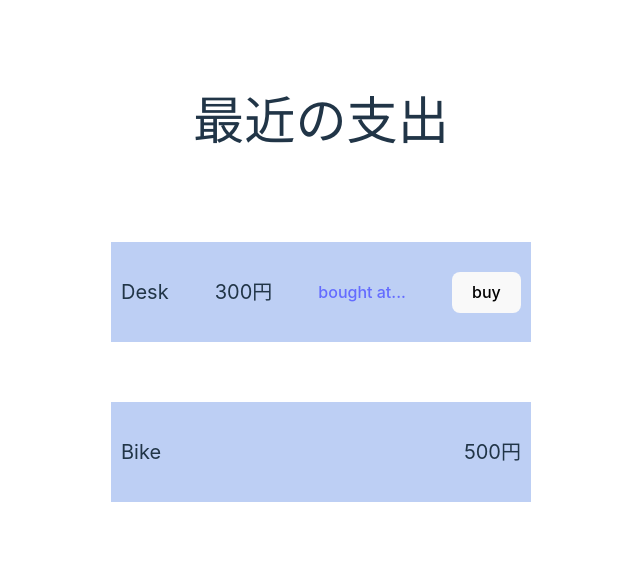
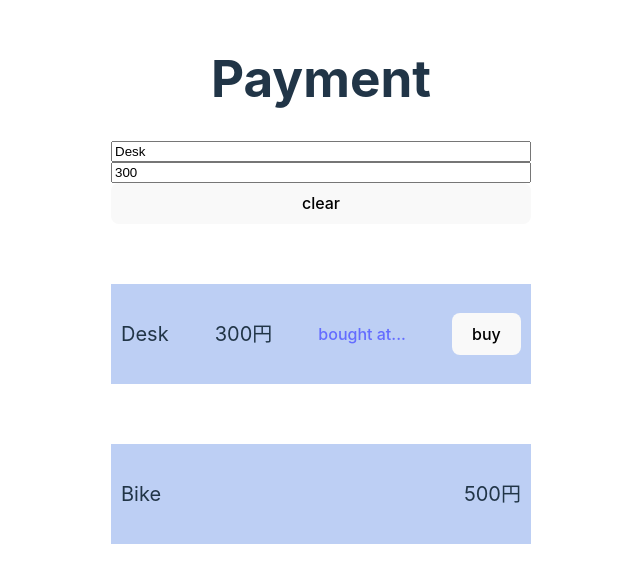
Before and after one commit to tocchi-739/study-vue-typescript, a Vue app: page / in a window 1280 px wide. Shown: the part 120-702 px from the top of the page, without its empty margins (319-959 px from the left). Built offline with nearby package versions, Linux system fonts and the light colour scheme.

Commit message:
セクション4

```diff
--- a/index.html
+++ b/index.html
@@ -1,5 +1,5 @@
 <!DOCTYPE html>
-<html lang="en">
+<html lang="`ja">
   <head>
     <meta charset="UTF-8" />
     <link rel="icon" type="image/svg+xml" href="/vite.svg" />
--- a/src/components/Payment.vue
+++ b/src/components/Payment.vue
@@ -1,5 +1,7 @@
 <script setup lang="ts">
-const item1 = { name: "Desk", price: 300 };
+import { reactive, computed } from "vue";
+
+const item1 = reactive({ name: "Desk", price: 300 });
 const item2 = { name: "Bike", price: 500 };
 
 const url = "https://www.yahoo.co.jp";
@@ -7,14 +9,32 @@ const url = "https://www.yahoo.co.jp";
 const buy = (itemName: string) => {
   alert(itemName + "を購入しますか？");
 };
+
+const clear = () => {
+  item1.name = "";
+  item1.price = 0;
+};
+
+const budget = 50000;
+
+const priceLabel = computed(() => {
+  if (item1.price > budget) {
+    return "予算オーバー";
+  } else {
+    return item1.price + "円";
+  }
+});
 </script>
 
 <template>
   <div class="container">
-    <h1>最近の支出</h1>
+    <h1>Payment</h1>
+    <input v-model="item1.name" />
+    <input v-model="item1.price" />
+    <button v-on:click="clear">clear</button>
     <div class="payment">
       <label>{{ item1.name }}</label>
-      <label>{{ item1.price }}円</label>
+      <label>{{ priceLabel }}</label>
       <a v-bind:href="url">bought at...</a>
       <button v-on:click="buy(item1.name)">buy</button>
     </div>
```
Also changed, not shown: 1 other file (tests, documents, lock files or other folders).
